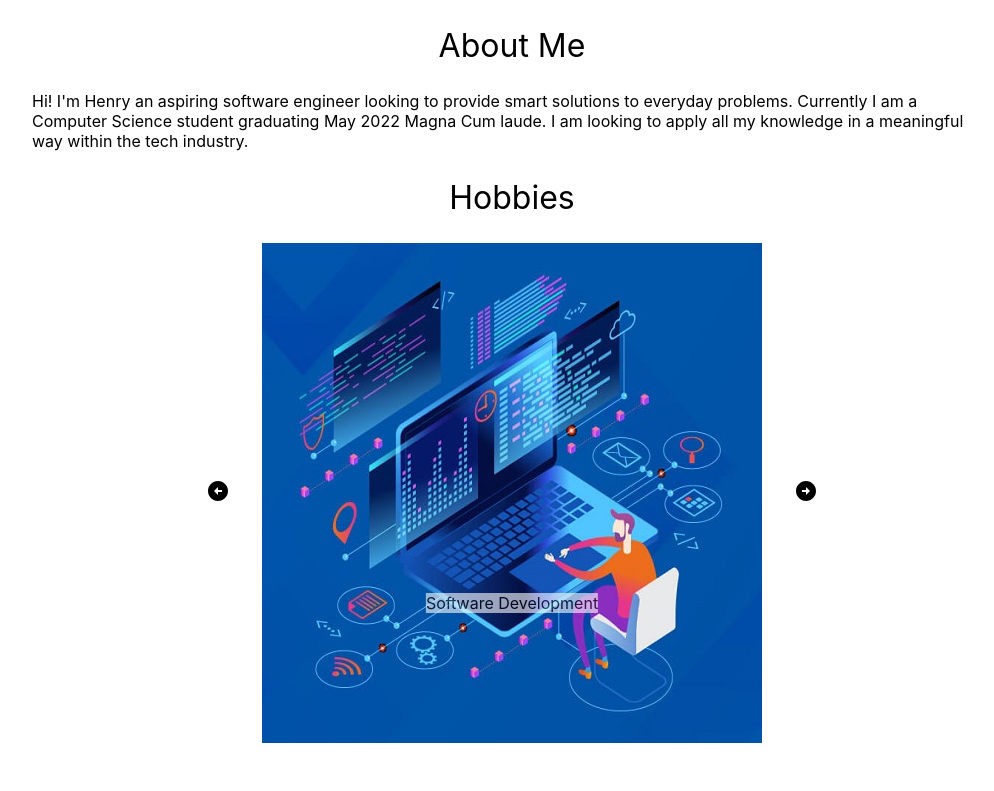
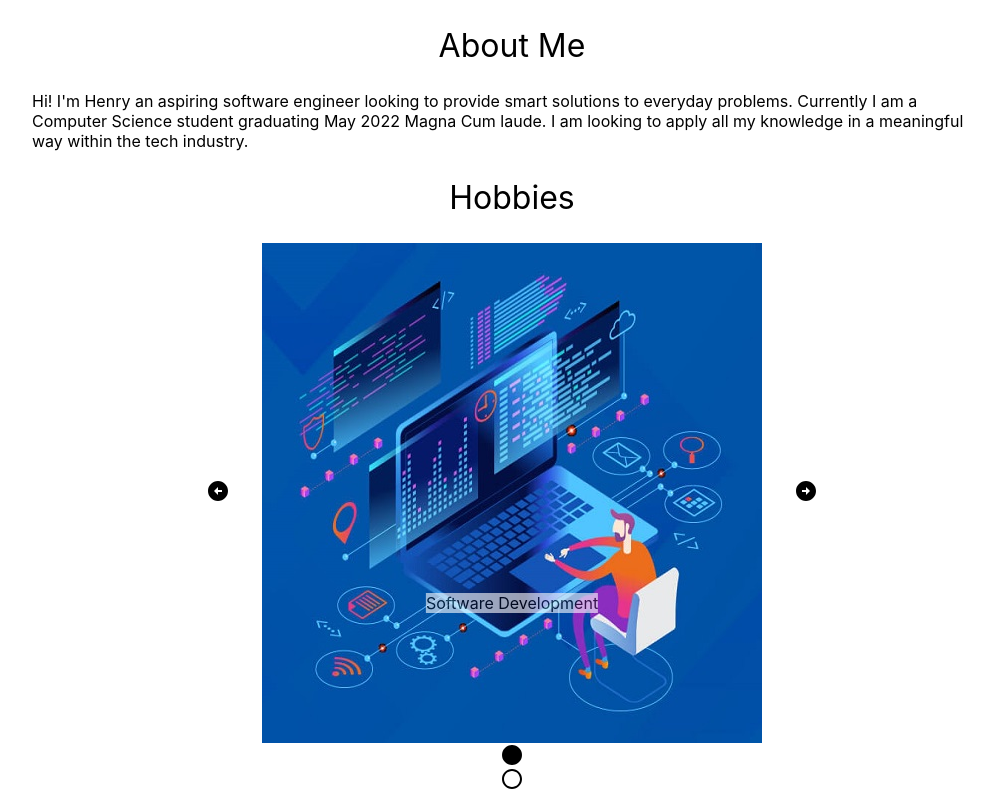
Before and after one commit to Henry-Cevallos/Henry-Cevallos.github.io, a React (Create React App) app: page / in a window 1280 px wide. Shown: the part 223-1014 px from the top of the page, without its empty margins (128-1122 px from the left). Before the commit the page ends 970 px from the top, so only its background shows below. Built offline with nearby package versions, Linux system fonts and the light colour scheme.

Commit message:
added circles to carousel

```diff
--- a/src/components/Carousel.js
+++ b/src/components/Carousel.js
@@ -1,6 +1,7 @@
 import React, { useState } from 'react';
 import '../styles/Carousel.css';
 import {ArrowCircleLeft, ArrowCircleRight} from '@mui/icons-material';
+import Circle from './Circle';
 
 const Carousel = ({images_array, headings}) => {
 
@@ -36,6 +37,9 @@ const Carousel = ({images_array, headings}) => {
             </div>
 
             </div>
+
+            <Circle enabled={true} />
+            <Circle enabled={false} />
         </div>
     )
 }
--- /dev/null
+++ b/src/components/Circle.js
@@ -0,0 +1,14 @@
+import React from 'react';
+import CircleEnabled from '@mui/icons-material/Circle';
+import CircleDisabled from '@mui/icons-material/CircleOutlined';
+
+const Circle = ({ enabled }) => {
+
+    return (
+        enabled
+        ? <CircleEnabled />
+        : <CircleDisabled />
+    )
+}
+
+export default Circle;
```
